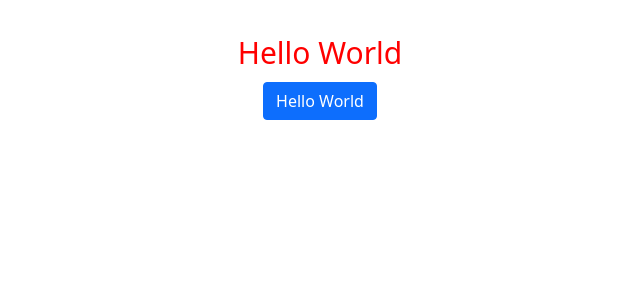
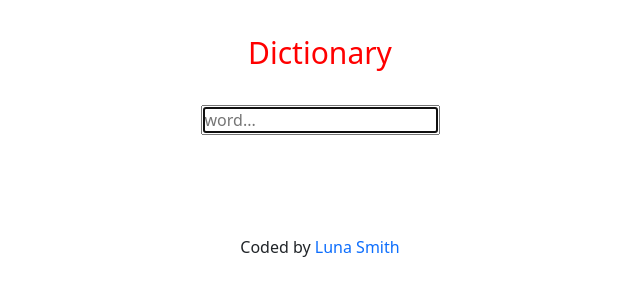
Before and after one commit to Lu-Smith/dictionary-project-luna-smith, a React (Create React App) app: page / in a window 1280 px wide. Shown: the top 300 px of the page, without its empty margins (320-960 px from the left). Built offline with nearby package versions, Linux system fonts and the light colour scheme.

Commit message:
Added search engine

```diff
--- a/src/App.css
+++ b/src/App.css
@@ -1,6 +1,14 @@
-.App {
+.App .title {
   margin: 30px;
   text-align: center;
   color: red;
   font-size: 30px;
 }
+
+.App footer {
+  margin: 100px;
+}
+
+.App .portfolio {
+  text-decoration: none;
+}
--- a/src/App.js
+++ b/src/App.js
@@ -1,10 +1,25 @@
 import "./App.css";
+import Dictionary from "./Dictionary";
 
 function App() {
   return (
     <div className="App">
-      <div>Hello World</div>
-      <button className="btn btn-primary">Hello World</button>
+      <header className="title">Dictionary</header>
+      <main>
+        <Dictionary />
+      </main>
+      <footer className="text-center">
+        Coded by{" "}
+        <a
+          href="http://www.lunasmithart.com"
+          alt="Luna Smith portfolio"
+          target="_blank"
+          rel="noopener noreferrer"
+          className="portfolio"
+        >
+          Luna Smith
+        </a>
+      </footer>
     </div>
   );
 }
--- /dev/null
+++ b/src/Dictionary.css
@@ -0,0 +1,4 @@
+.Dictionary {
+  color: purple;
+  text-align: center;
+}
--- /dev/null
+++ b/src/Dictionary.js
@@ -0,0 +1,26 @@
+import React, { useState } from "react";
+import "./Dictionary.css";
+
+export default function Dictionary() {
+  let [keyword, setKeyword] = useState(null);
+  function wordSearch(event) {
+    event.preventDefault();
+    alert(`Searching for ${keyword}😃`);
+  }
+  function handleKeywordchange(response) {
+    setKeyword(response.target.value);
+  }
+  return (
+    <div className="Dictionary">
+      <form onSubmit={wordSearch}>
+        <input
+          type="search"
+          placeholder="word..."
+          autoFocus={true}
+          onChange={handleKeywordchange}
+        ></input>
+        {keyword}
+      </form>
+    </div>
+  );
+}
```
Also changed, not shown: public/manifest.json.
